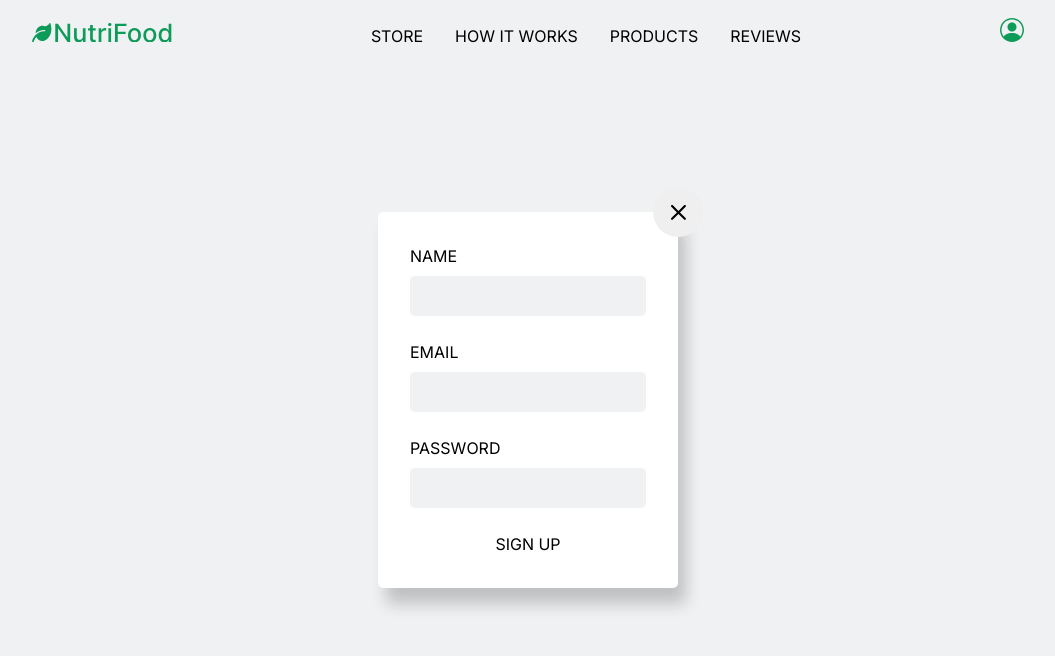
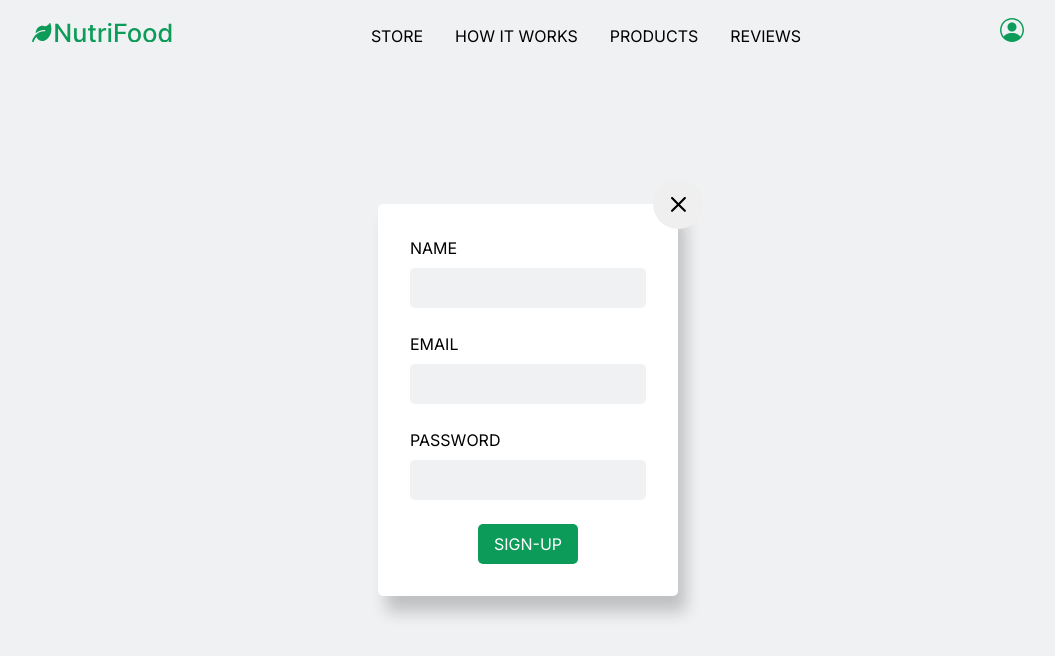
Before and after one commit to daily-coder/nutrifood, a Next.js app: page / in a window 1280 px wide. Both pictures are taken after a click on the button "Sign up button". Shown: the top 656 px of the page, without its empty margins (112-1167 px from the left). Built offline with nearby package versions, Linux system fonts and the light colour scheme.

Commit message:
feat: style sign-up button

```diff
--- a/src/components/SignUpForm/SignUpForm.js
+++ b/src/components/SignUpForm/SignUpForm.js
@@ -1,3 +1,4 @@
+import Button from "../Button";
 import CloseIcon from "../../../public/svg/close-btn.svg";
 import RoundBtn from "../RoundBtn";
 import styled from "styled-components";
@@ -17,11 +18,14 @@ const FormControlWrapper = styled.div`
   display: flex;
   flex-direction: column;
   margin: var(--space-24) 0;
-  padding: 0;
-  border: none;
+`;
 
-  &:last-child {
-    align-items: center;
+const SignUpButtonWrapper = styled.div`
+  text-align: center;
+  margin: var(--space-24) 0;
+
+  &:active {
+    transform: scale(0.95);
   }
 `;
 
@@ -68,9 +72,11 @@ function SignUpForm({ onClick }) {
         <TextInput id="password" name="email" type="password" required />
       </FormControlWrapper>
 
-      <FormControlWrapper>
-        <button type="submit">SIGN UP</button>
-      </FormControlWrapper>
+      <SignUpButtonWrapper>
+        <Button type="submit" size="normal">
+          sign-up
+        </Button>
+      </SignUpButtonWrapper>
 
       <CloseButtonWrapper>
         <RoundBtn type="button" onClick={onClick}>
```
